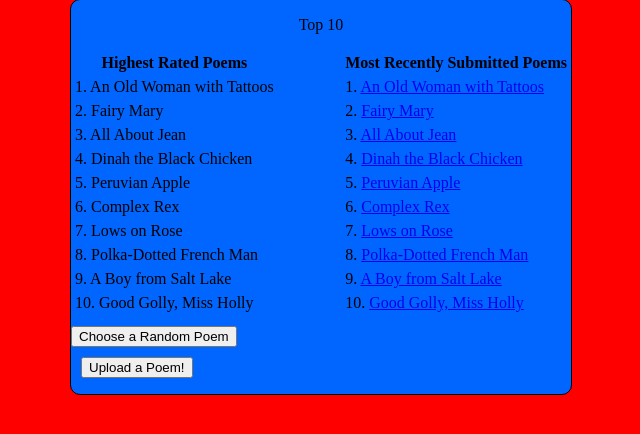
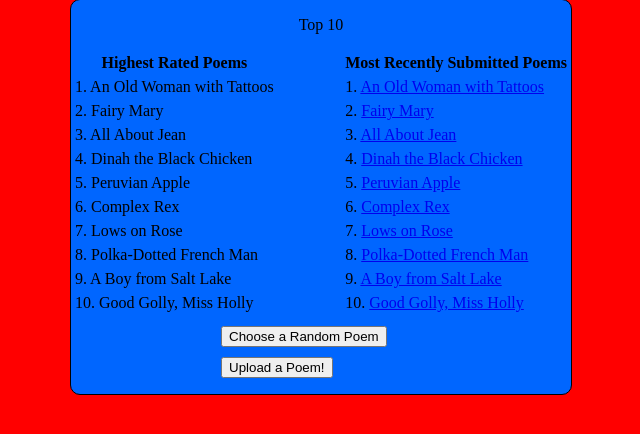
Before and after one commit to spothireddy/LooneyLimericks, a PHP site: the page made by views/poemView.php in a window 1280 px wide. Shown: the part 243-677 px from the top of the page, without its empty margins (319-959 px from the left). Run offline with PHP 8.4, Linux system fonts and the light colour scheme; the template is opened without the code that fills it, so the values that code supplies are empty; data comes from the database, SQL or seed files in the repository; some libraries are stand-ins or nearby versions.

Commit message:
Some minor changes in CSS

```diff
--- a/css/style.css
+++ b/css/style.css
@@ -19,11 +19,12 @@ input.random
 {
 	margin-bottom: 10px;
 	margin-top: 10px;
+	margin-left: 150px;
 }
 
 input.upload
 {
-	margin-left: 10px;
+	margin-left: 150px;
 }
 
 .wrapper
@@ -38,7 +39,7 @@ input.upload
 .wrapperTopTen
 {
 	width: 500px;
-	height: 400px;
+	height: 500px;
 	margin: 0px auto;
 	border: 1px solid black;
 	border-radius: 10px;
```
